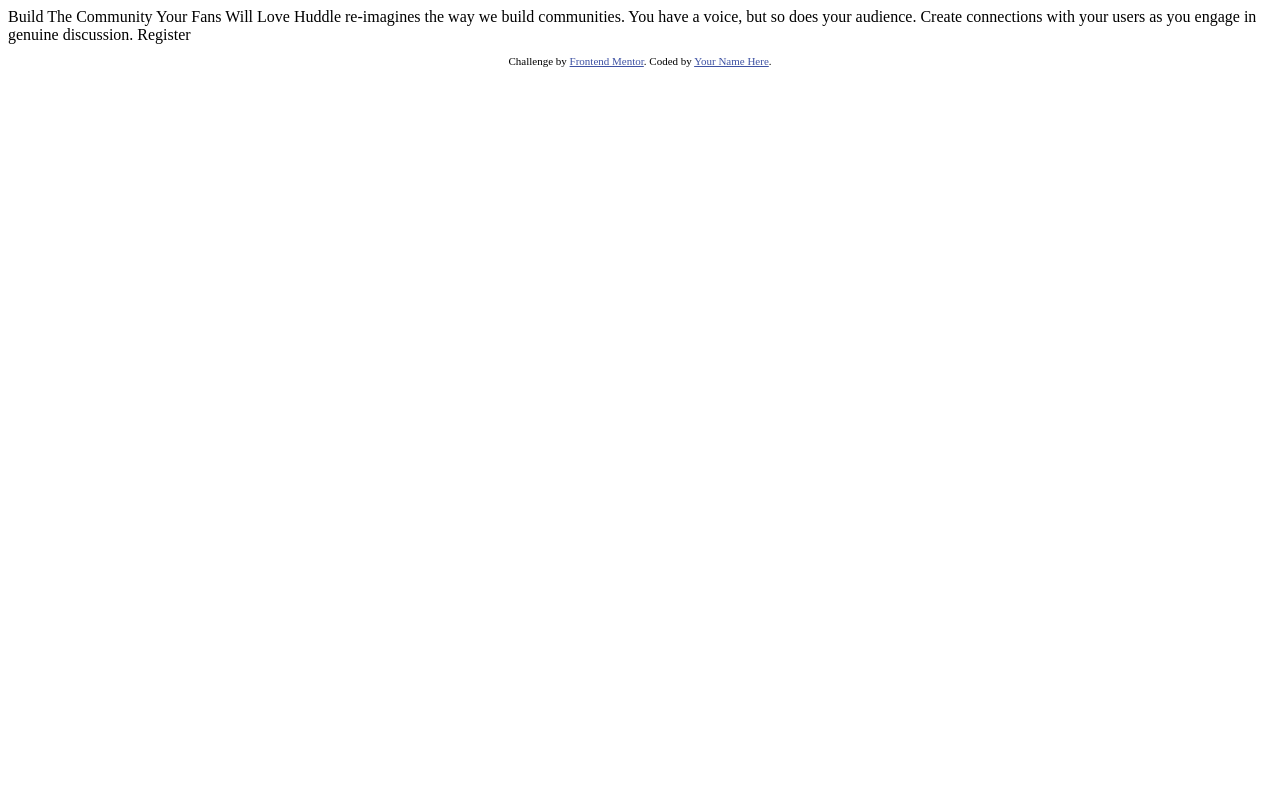
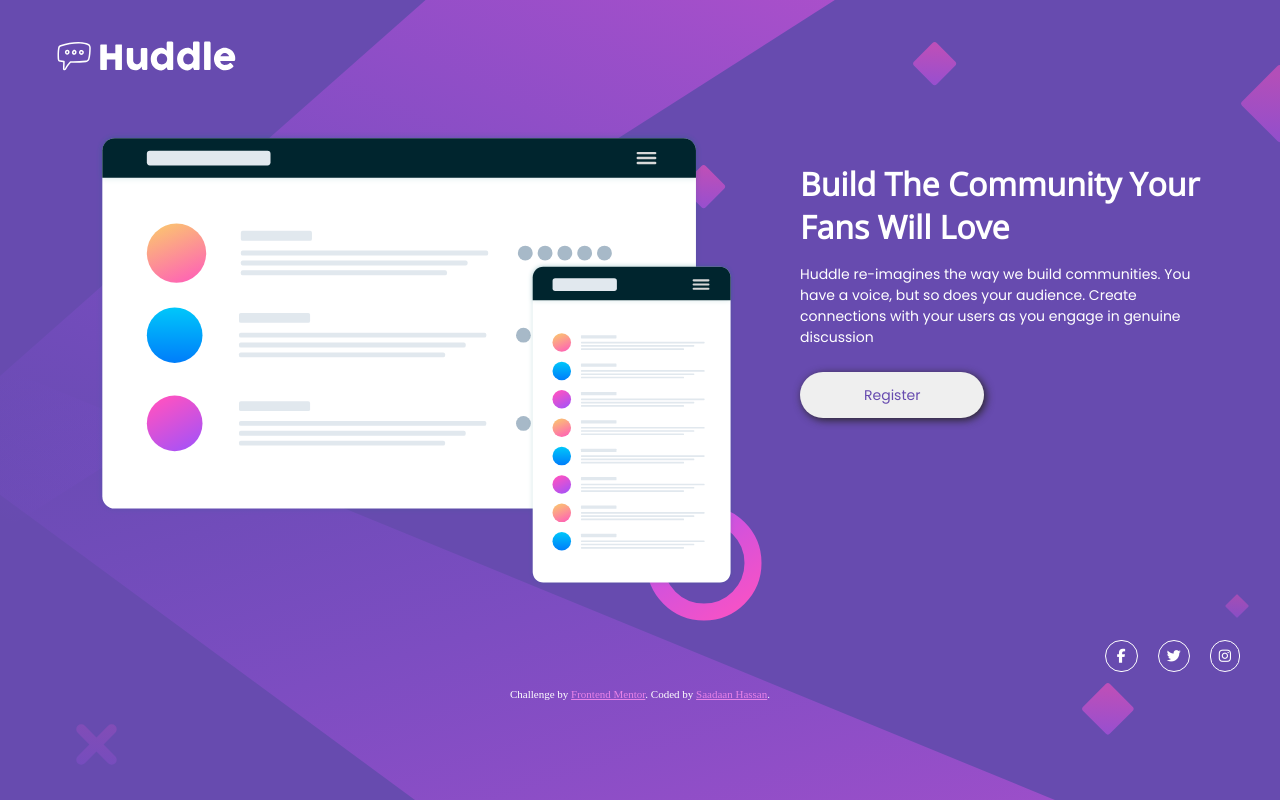
Before and after one commit to Saadaan-Hassan/Huddle-Landing-Page, a plain HTML site: page index.html in a window 1280 px wide. Drawn offline with nearby package versions, Linux system fonts and the light colour scheme.

Commit message:
Write the code

```diff
--- a/css/style.css
+++ b/css/style.css
@@ -0,0 +1,186 @@
+@import url("https://fonts.googleapis.com/css2?family=Open+Sans&family=Poppins:wght@400;600&display=swap");
+/* CSS Reset */
+*,
+*::before,
+*::after {
+  margin: 0;
+  padding: 0;
+  box-sizing: border-box;
+}
+
+/* CSS Custom Variables */
+:root {
+  /* Colors */
+  --color-primary-900: hsl(257, 40%, 49%);
+  --color-primary-800: hsl(300, 69%, 71%);
+
+  --color-neutral-100: hsl(0, 0%, 100%);
+
+  /* Font Families */
+  --ff-primary: "Open Sans", sans-serif; /* Headings */
+  --ff-secondary: "Poppins", sans-serif; /* Body */
+
+  /* Font Weights */
+  --fw-regular: 400;
+  --fw-semi-bold: 600;
+
+  /* Font Sizes */
+  --fs-small: 14px;
+  --fs-medium: 24px;
+  --fs-large: 2rem; /* 32px */
+}
+
+body {
+  background: url(../images/bg-desktop.svg) no-repeat;
+  color: var(--color-neutral-100);
+}
+
+header {
+  /* outline: 2px solid blue; */
+}
+
+header img {
+  width: 15vw;
+  margin: 2rem 3rem 1rem;
+}
+
+main {
+  /* outline: 1px solid red; */
+  width: 95vw;
+  margin: 0 auto;
+}
+
+main div {
+  margin: 2rem;
+}
+
+.img-container img {
+  width: 50vw;
+  margin-left: 2rem;
+}
+
+.description {
+  height: 25rem;
+}
+
+.description h1 {
+  font-size: var(--fs-large);
+  font-weight: var(--fw-semi-bold);
+  text-transform: capitalize;
+  margin-bottom: 0.5rem;
+}
+
+.description p {
+  margin: 1rem 0;
+  font-size: var(--fs-small);
+}
+
+footer {
+  --hover-color: hsl(308.2, 73.9%, 61%);
+
+  /* outline: 1px solid green; */
+  text-align: right;
+  margin: 1rem 2rem;
+}
+
+footer i {
+  padding: 0.5rem;
+  margin: 0 0.5rem;
+  font-size: var(--fs-small);
+  border: 1px solid var(--color-neutral-100);
+  border-radius: 50px;
+  cursor: pointer;
+}
+
+footer i:hover {
+  color: var(--hover-color);
+  border-color: var(--hover-color);
+}
+
+.attribution {
+    margin: 1rem;
+    font-size: 11px;
+    text-align: center;
+  }
+  .attribution a {
+    color: var(--color-primary-800);
+  }
+
+/* Utility Classes */
+.flex-all-center {
+  display: flex;
+  align-items: center;
+}
+
+/* Background Colors*/
+.bc-primary {
+  background-color: var(--color-primary-900);
+}
+
+/* Font Families */
+.ff-primary {
+  font-family: var(--ff-primary);
+}
+
+.ff-secondary {
+  font-family: var(--ff-secondary);
+}
+
+/* Button */
+.btn {
+    margin: .5rem 0;
+  padding: 0.8rem 4rem;
+  border-radius: 2rem;
+  color: var(--color-primary-900);
+  font-size: var(--fs-small);
+  font-weight: var(--fw-regular);
+  border: none;
+  cursor: pointer;
+  box-shadow: 2px 2px 8px #282525;
+}
+
+.btn:hover {
+  background-color: var(--color-primary-800);
+  color: var(--color-neutral-100);
+}
+
+/* Media Quries */
+@media screen and (max-width: 800px) {
+  body {
+    background: url(../images/bg-mobile.svg) no-repeat;
+  }
+
+  header img{
+    width: 40vw;
+    margin: 2rem ;
+  }
+
+  main{
+    text-align: center;
+  }
+
+  .img-container img {
+    width: 80vw;
+    margin-left: 0;
+  }
+
+  .description{
+    height: fit-content;
+  }
+
+  .description h1{
+    font-size: var(--fs-medium);
+  }
+
+  footer{
+    text-align: center;
+  }
+
+  .flex-all-center {
+    flex-direction: column;
+  }
+
+  .btn{
+    padding: .5rem 4rem;
+  }
+}
--- a/index.html
+++ b/index.html
@@ -1,33 +1,62 @@
 <!DOCTYPE html>
 <html lang="en">
-<head>
-  <meta charset="UTF-8">
-  <meta name="viewport" content="width=device-width, initial-scale=1.0"> <!-- displays site properly based on user's device -->
+  <head>
+    <meta charset="UTF-8" />
+    <meta name="viewport" content="width=device-width, initial-scale=1.0" />
+    <!-- displays site properly based on user's device -->
 
-  <link rel="icon" type="image/png" sizes="32x32" href="./images/favicon-32x32.png">
+    <link
+      rel="icon"
+      type="image/png"
+      sizes="32x32"
+      href="./images/favicon-32x32.png"
+    />
 
-  <title>Frontend Mentor | Huddle landing page with single introductory section</title>
+    <link rel="stylesheet" href="./css/style.css" />
+    <title>
+      Frontend Mentor | Huddle landing page with single introductory section
+    </title>
 
-  <!-- Feel free to remove these styles or customise in your own stylesheet 👍 -->
-  <style>
-    .attribution { font-size: 11px; text-align: center; }
-    .attribution a { color: hsl(228, 45%, 44%); }
-  </style>
-</head>
-<body>
+    <!-- Feel free to remove these styles or customise in your own stylesheet 👍 -->
+  </head>
+  <body class="bc-primary">
+    <header>
+      <img src="./images/logo.svg" alt="Logo of Huddle" />
+    </header>
+    <main class="flex-all-center">
+      <div class="img-container">
+        <img src="./images/illustration-mockups.svg" alt="" />
+      </div>
+      <div class="description">
+        <h1 class="ff-primary">Build the community your fans will love</h1>
+        <p class="ff-secondary">
+          Huddle re-imagines the way we build communities. You have a voice, but
+          so does your audience. Create connections with your users as you
+          engage in genuine discussion
+        </p>
+        <button class="btn ff-secondary">Register</button>
+      </div>
+    </main>
 
-  Build The Community Your Fans Will Love
+    <footer>
+      <i class="fa-brands fa-facebook-f" style="padding: 0.5rem 0.7rem"></i>
+      <i class="fa-brands fa-twitter"></i>
+      <i class="fa-brands fa-instagram"></i>
+    </footer>
 
-  Huddle re-imagines the way we build communities. You have a voice, but so does your audience.
-  Create connections with your users as you engage in genuine discussion.
+    <p class="attribution">
+      Challenge by
+      <a href="https://www.frontendmentor.io?ref=challenge" target="_blank"
+        >Frontend Mentor</a
+      >. Coded by
+      <a href="https://www.frontendmentor.io/profile/Saadaan-Hassan"
+        >Saadaan Hassan</a
+      >.
+    </p>
 
-  Register
-
-  <footer>
-    <p class="attribution">
-      Challenge by <a href="https://www.frontendmentor.io?ref=challenge" target="_blank">Frontend Mentor</a>.
-      Coded by <a href="#">Your Name Here</a>.
-    </p>
-  </footer>
-</body>
+    <script
+      src="https://kit.fontawesome.com/d0f12d33ab.js"
+      crossorigin="anonymous"
+    ></script>
+  </body>
 </html>
```
Also changed, not shown: images/Desktop-Screenshot.png (added), images/Mobile-Screenshot.png (added), 2 other files.
